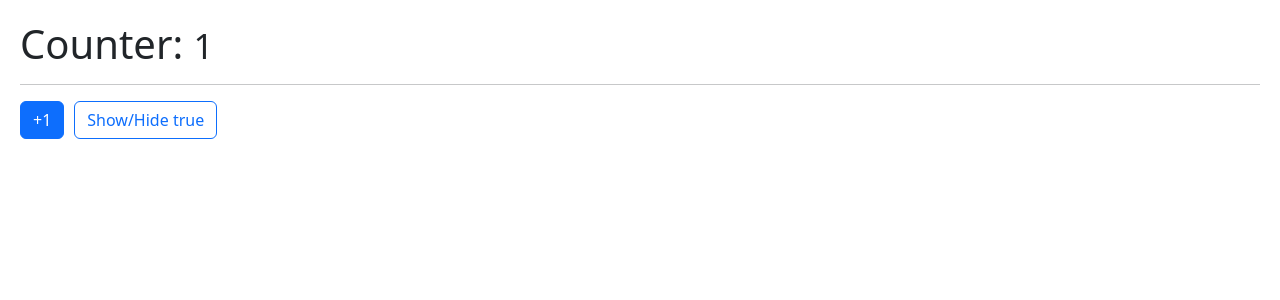
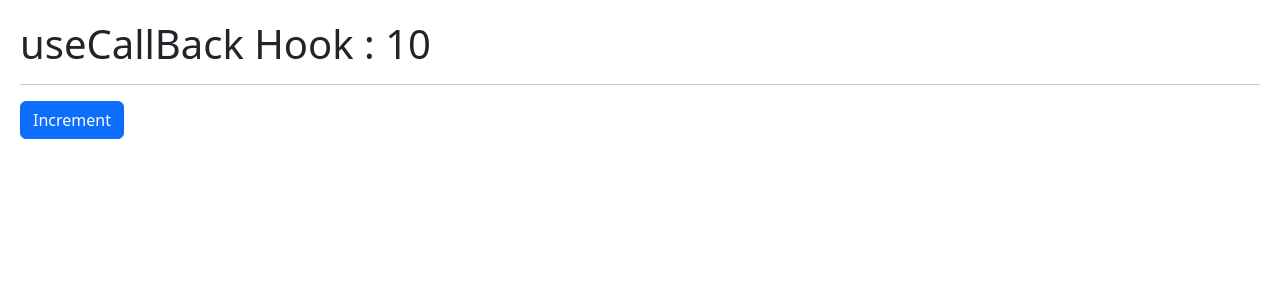
Before and after one commit to JulianLlanten8/RoadMapReact, a React (Vite) app in the folder hook-app/: page / in a window 1280 px wide. Shown: the top 300 px of the page. Built offline with nearby package versions, Linux system fonts and the light colour scheme.

Commit message:
Add useCallback

```diff
--- /dev/null
+++ b/hook-app/src/Memos/CallBackHook.jsx
@@ -0,0 +1,23 @@
+import { useState, useCallback } from "react";
+import { ShowIncrement } from "./ShowIncrement";
+export const CallBackHook = () => {
+  const [counter, setCounter] = useState(10);
+
+  const increment = useCallback(() => {
+    console.log("setCounter(counter + 1)");
+    setCounter((value)=> value + 1);
+  }, []);
+
+  /* const increment = () => {
+    setCounter(counter + 1);
+  }; */
+
+  return (
+    <>
+      <h1>useCallBack Hook : {counter}</h1>
+      <hr />
+
+      <ShowIncrement increment={increment} />
+    </>
+  );
+};
--- /dev/null
+++ b/hook-app/src/Memos/ShowIncrement.jsx
@@ -0,0 +1,19 @@
+import PropTypes from "prop-types";
+
+export const ShowIncrement = ({ increment }) => {
+  console.log("Me volvi a generar :(");
+  return (
+    <button
+      className="btn btn-primary"
+      onClick={() => {
+        increment();
+      }}
+    >
+      Increment
+    </button>
+  );
+};
+
+ShowIncrement.PropTypes = {
+  increment: PropTypes.func.isRequired,
+};
--- a/hook-app/src/main.jsx
+++ b/hook-app/src/main.jsx
@@ -7,11 +7,13 @@ import ReactDOM from "react-dom/client";
 // import { MultipleCustomHoook } from "./examples/MultipleCustomHoook";
 // import { FocusScreen } from "./useRef/FocusScreen";
 // import { Layout } from "./useLayoutEffect/Layout";
-import { Memorize } from "./Memos/Memorize";
+// import { Memorize } from "./Memos/Memorize";
+// import { MemoHook } from "./Memos/MemoHook";
+import { CallBackHook } from "./Memos/CallBackHook";
 import "./index.css";
 
 ReactDOM.createRoot(document.getElementById("root")).render(
   <React.StrictMode>
-    <Memorize />
+    <CallBackHook />
   </React.StrictMode>
 );
```
Also changed, not shown: hook-app/src/Memos/MemoHook.jsx (+13 -2 lines).
